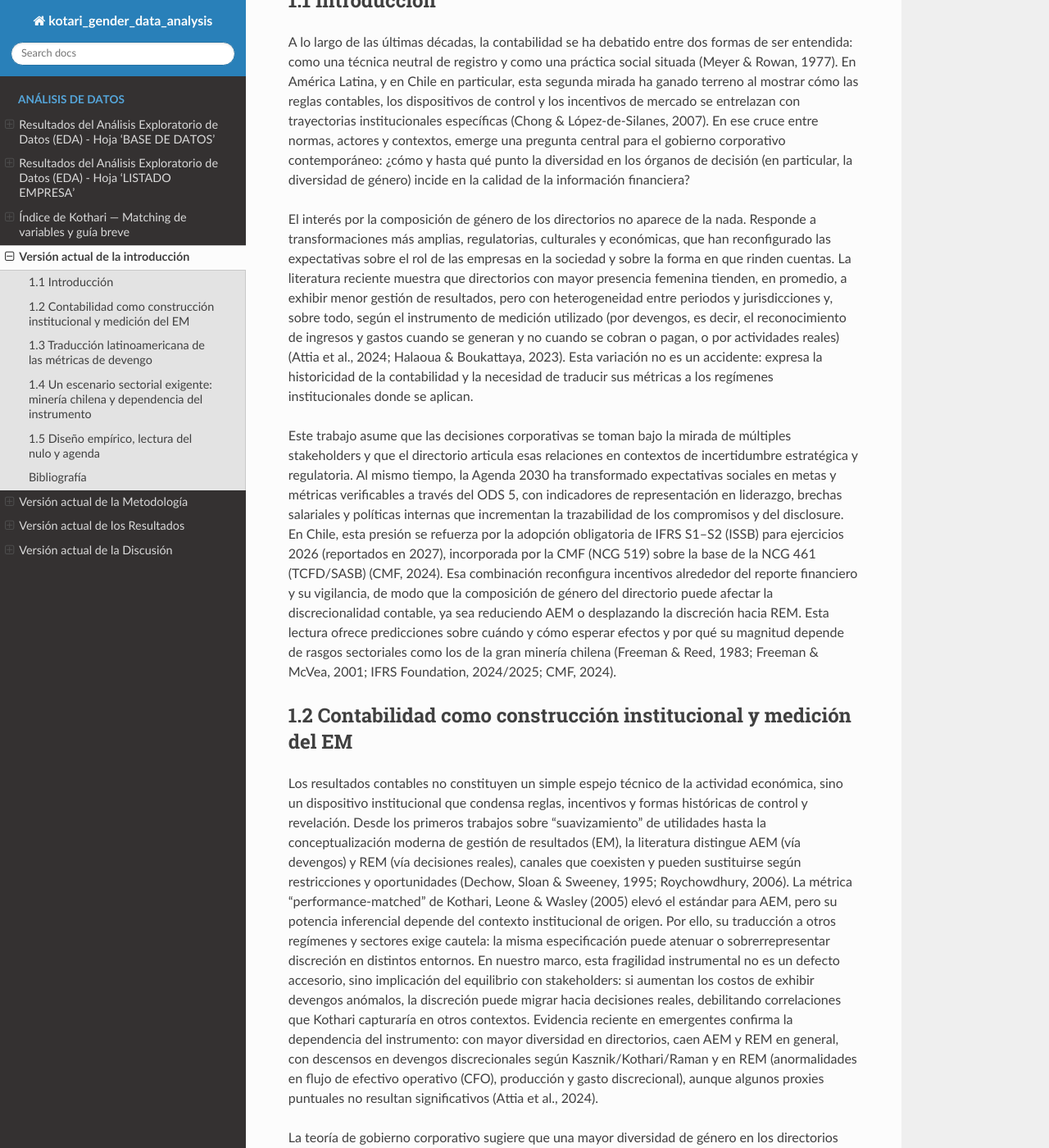
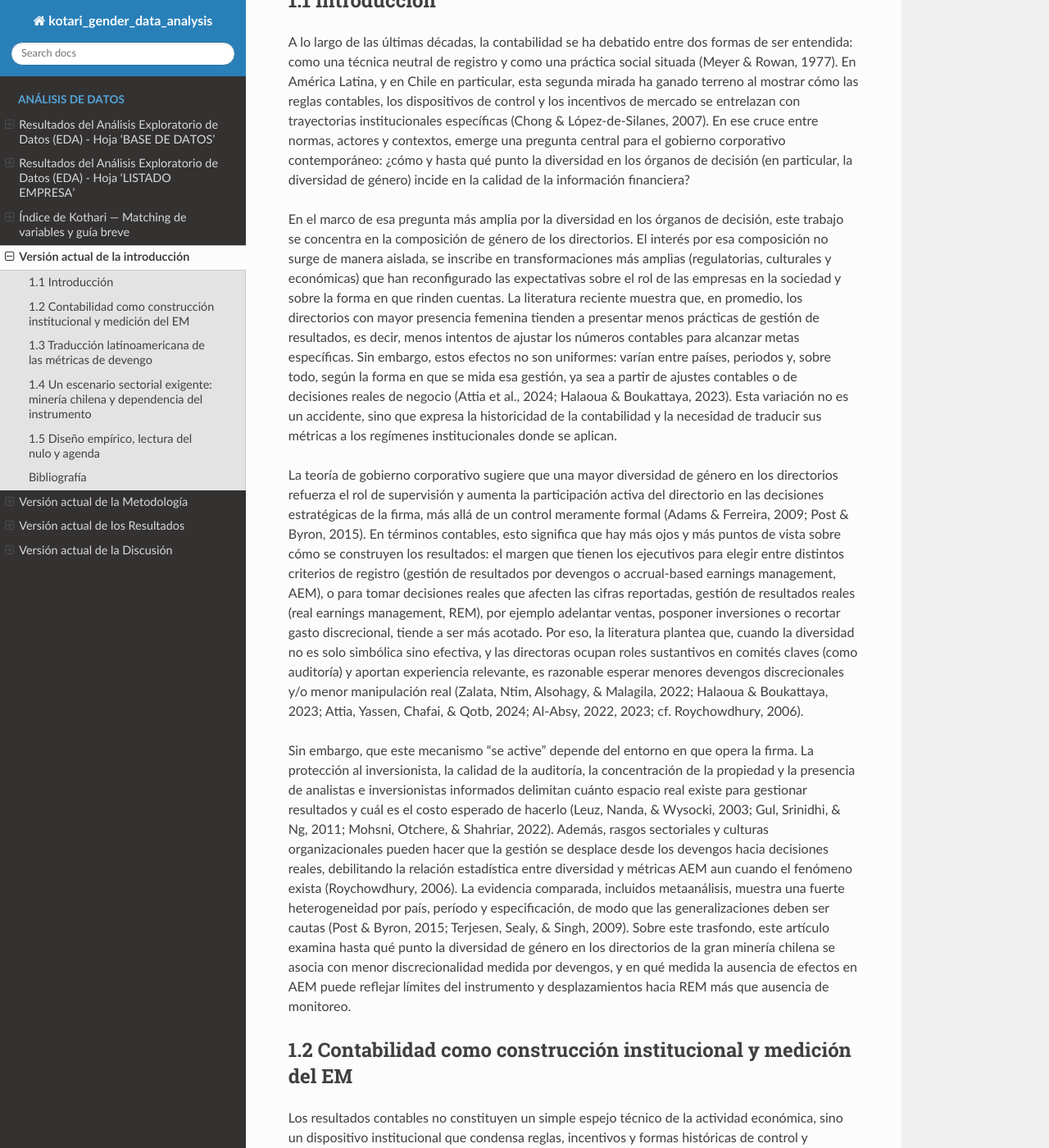
Before and after one commit to gabrielortegaproyectos/kotary_data_analysis, a Sphinx documentation site: the page built from docs/source/page_01_intro.md, in a window 1280 px wide and 1400 px high, scrolled down 224 px. Shown: the whole window at 82% size. Built offline with Sphinx 7.4.7 and the Read the Docs theme 3.1.0, drawn with Linux system fonts in a browser that asks for light colours.

Commit message:
Revises gender diversity analysis in corporate governance
Refines the discussion on gender diversity's impact on corporate governance and earnings management. Expands theoretical insights, highlights variations in outcomes based on institutional and sectoral contexts, and integrates new literature references. Focuses on implications for the Chilean mining sector, emphasizing the complexity of measuring discretionary accounting practices.

```diff
--- a/docs/source/page_01_intro.md
+++ b/docs/source/page_01_intro.md
@@ -6,9 +6,11 @@
 
 A lo largo de las últimas décadas, la contabilidad se ha debatido entre dos formas de ser entendida: como una técnica neutral de registro y como una práctica social situada (Meyer & Rowan, 1977). En América Latina, y en Chile en particular, esta segunda mirada ha ganado terreno al mostrar cómo las reglas contables, los dispositivos de control y los incentivos de mercado se entrelazan con trayectorias institucionales específicas (Chong & López-de-Silanes, 2007). En ese cruce entre normas, actores y contextos, emerge una pregunta central para el gobierno corporativo contemporáneo: ¿cómo y hasta qué punto la diversidad en los órganos de decisión (en particular, la diversidad de género) incide en la calidad de la información financiera?
 
-El interés por la composición de género de los directorios no aparece de la nada. Responde a transformaciones más amplias, regulatorias, culturales y económicas, que han reconfigurado las expectativas sobre el rol de las empresas en la sociedad y sobre la forma en que rinden cuentas. La literatura reciente muestra que directorios con mayor presencia femenina tienden, en promedio, a exhibir menor gestión de resultados, pero con heterogeneidad entre periodos y jurisdicciones y, sobre todo, según el instrumento de medición utilizado (por devengos, es decir, el reconocimiento de ingresos y gastos cuando se generan y no cuando se cobran o pagan, o por actividades reales) (Attia et al., 2024; Halaoua & Boukattaya, 2023). Esta variación no es un accidente: expresa la historicidad de la contabilidad y la necesidad de traducir sus métricas a los regímenes institucionales donde se aplican.
+En el marco de esa pregunta más amplia por la diversidad en los órganos de decisión, este trabajo se concentra en la composición de género de los directorios. El interés por esa composición no surge de manera aislada, se inscribe en transformaciones más amplias (regulatorias, culturales y económicas) que han reconfigurado las expectativas sobre el rol de las empresas en la sociedad y sobre la forma en que rinden cuentas. La literatura reciente muestra que, en promedio, los directorios con mayor presencia femenina tienden a presentar menos prácticas de gestión de resultados, es decir, menos intentos de ajustar los números contables para alcanzar metas específicas. Sin embargo, estos efectos no son uniformes: varían entre países, periodos y, sobre todo, según la forma en que se mida esa gestión, ya sea a partir de ajustes contables o de decisiones reales de negocio (Attia et al., 2024; Halaoua & Boukattaya, 2023). Esta variación no es un accidente, sino que expresa la historicidad de la contabilidad y la necesidad de traducir sus métricas a los regímenes institucionales donde se aplican.
 
-Este trabajo asume que las decisiones corporativas se toman bajo la mirada de múltiples stakeholders y que el directorio articula esas relaciones en contextos de incertidumbre estratégica y regulatoria. Al mismo tiempo, la Agenda 2030 ha transformado expectativas sociales en metas y métricas verificables a través del ODS 5, con indicadores de representación en liderazgo, brechas salariales y políticas internas que incrementan la trazabilidad de los compromisos y del disclosure. En Chile, esta presión se refuerza por la adopción obligatoria de IFRS S1–S2 (ISSB) para ejercicios 2026 (reportados en 2027), incorporada por la CMF (NCG 519) sobre la base de la NCG 461 (TCFD/SASB) (CMF, 2024). Esa combinación reconfigura incentivos alrededor del reporte financiero y su vigilancia, de modo que la composición de género del directorio puede afectar la discrecionalidad contable, ya sea reduciendo AEM o desplazando la discreción hacia REM. Esta lectura ofrece predicciones sobre cuándo y cómo esperar efectos y por qué su magnitud depende de rasgos sectoriales como los de la gran minería chilena (Freeman & Reed, 1983; Freeman & McVea, 2001; IFRS Foundation, 2024/2025; CMF, 2024).
+La teoría de gobierno corporativo sugiere que una mayor diversidad de género en los directorios refuerza el rol de supervisión y aumenta la participación activa del directorio en las decisiones estratégicas de la firma, más allá de un control meramente formal (Adams & Ferreira, 2009; Post & Byron, 2015). En términos contables, esto significa que hay más ojos y más puntos de vista sobre cómo se construyen los resultados: el margen que tienen los ejecutivos para elegir entre distintos criterios de registro (gestión de resultados por devengos o accrual-based earnings management, AEM), o para tomar decisiones reales que afecten las cifras reportadas, gestión de resultados reales (real earnings management, REM), por ejemplo adelantar ventas, posponer inversiones o recortar gasto discrecional, tiende a ser más acotado. Por eso, la literatura plantea que, cuando la diversidad no es solo simbólica sino efectiva, y las directoras ocupan roles sustantivos en comités claves (como auditoría) y aportan experiencia relevante, es razonable esperar menores devengos discrecionales y/o menor manipulación real (Zalata, Ntim, Alsohagy, & Malagila, 2022; Halaoua & Boukattaya, 2023; Attia, Yassen, Chafai, & Qotb, 2024; Al-Absy, 2022, 2023; cf. Roychowdhury, 2006).
+
+Sin embargo, que este mecanismo “se active” depende del entorno en que opera la firma. La protección al inversionista, la calidad de la auditoría, la concentración de la propiedad y la presencia de analistas e inversionistas informados delimitan cuánto espacio real existe para gestionar resultados y cuál es el costo esperado de hacerlo (Leuz, Nanda, & Wysocki, 2003; Gul, Srinidhi, & Ng, 2011; Mohsni, Otchere, & Shahriar, 2022). Además, rasgos sectoriales y culturas organizacionales pueden hacer que la gestión se desplace desde los devengos hacia decisiones reales, debilitando la relación estadística entre diversidad y métricas AEM aun cuando el fenómeno exista (Roychowdhury, 2006). La evidencia comparada, incluidos metaanálisis, muestra una fuerte heterogeneidad por país, período y especificación, de modo que las generalizaciones deben ser cautas (Post & Byron, 2015; Terjesen, Sealy, & Singh, 2009). Sobre este trasfondo, este artículo examina hasta qué punto la diversidad de género en los directorios de la gran minería chilena se asocia con menor discrecionalidad medida por devengos, y en qué medida la ausencia de efectos en AEM puede reflejar límites del instrumento y desplazamientos hacia REM más que ausencia de monitoreo.
 
 ## 1.2 Contabilidad como construcción institucional y medición del EM
 
```
